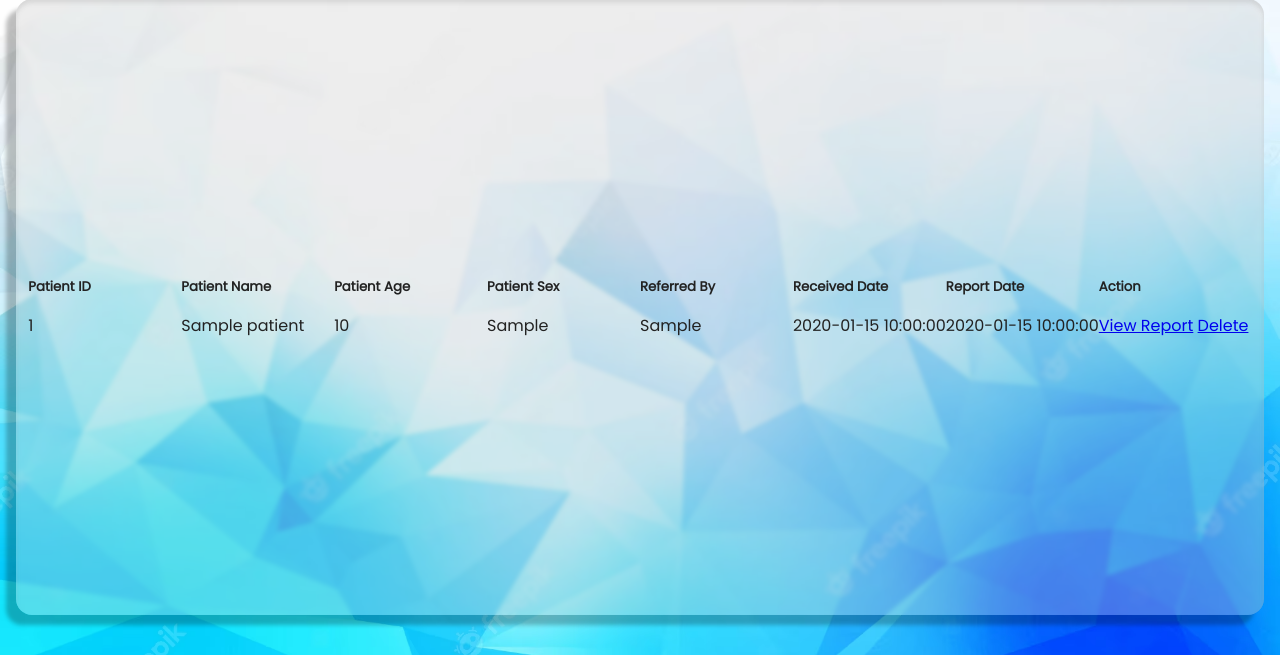
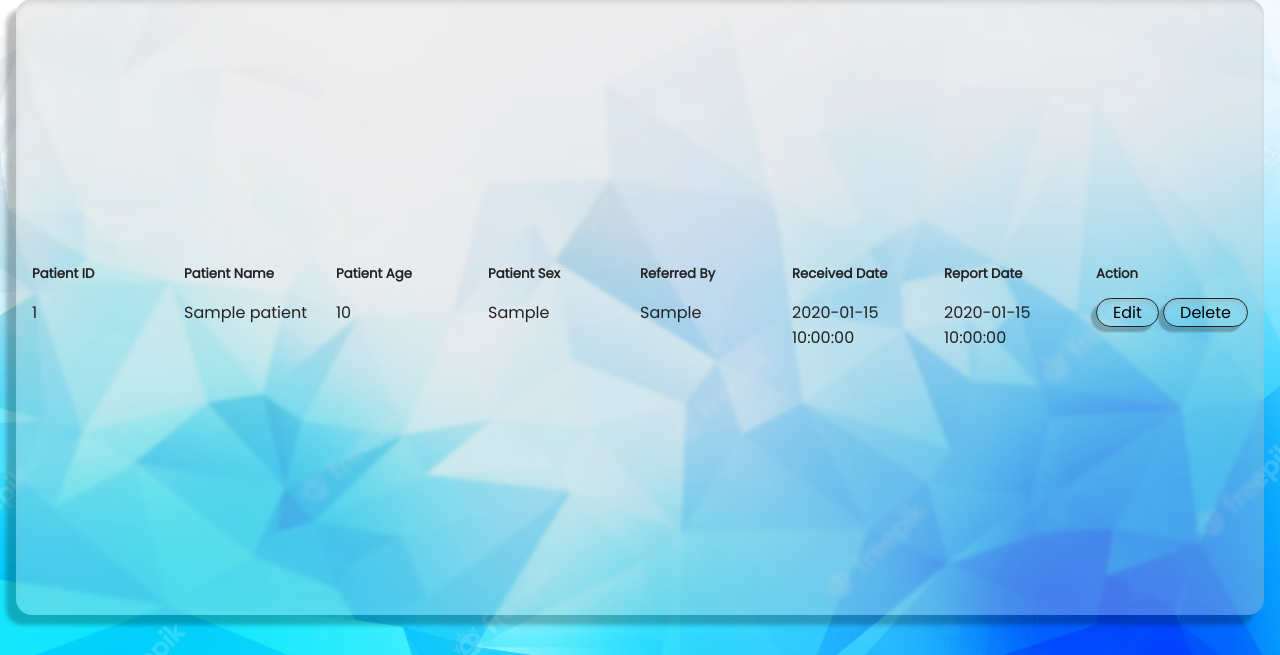
Before and after one commit to anishkn04/LabReport, a PHP site: page /php/viewreport.php in a window 1280 px wide. Shown: the part 145-800 px from the top of the page. Run offline with PHP 8.4, Linux system fonts and the light colour scheme; the visitor is signed in with stand-in values (Sample User, id 1); tables that the repository leaves empty or names only in its code hold one stand-in row (values such as "Sample post").

Commit message:
Added Specimen as option and changed delete/edit button in viewreport

```diff
--- a/css/viewreport.css
+++ b/css/viewreport.css
@@ -27,7 +27,18 @@ main{
 }
 
 .row{
+    margin: auto 1em;
     display: grid;
     grid-template-columns: repeat(8, 1fr);
     row-gap: 1em;
 }
+
+.table_link{
+    padding: 0.1em 1em;
+    color: black;
+    text-decoration: none;
+    border: 0.1px solid #222;
+    border-radius: 1em;
+    box-shadow: -5px 5px 2px rgba(0, 0, 0, 0.25), inset 0px 4px 4px rgba(150, 150, 150, 0.25);
+    backdrop-filter: blur(2px);
+}
--- a/php/delete.php
+++ b/php/delete.php
@@ -24,7 +24,7 @@ if(isset($_GET['report_id'])){
         die("Unable to delete data!");
     }else{
         echo("Deleted Succesfully!");
-        header("Location: ../index.php");
+        header("Location: ../php/viewreport.php");
     }
 }else{echo("Something went wrong!");}
 
--- a/php/viewreport.php
+++ b/php/viewreport.php
@@ -47,7 +47,7 @@
             <span><?php echo($row['received_on']); ?></span>
             <span><?php echo($row['report_on']); ?></span>
             <span>
-                <a class="table_link" href="../php/report.php?report_id=<?php echo($row['report_id']) ?>">View Report</a>
+                <a class="table_link" href="../php/report.php?report_id=<?php echo($row['report_id']) ?>">Edit</a>
                 <a class="table_link" href="../php/delete.php?report_id=<?php echo($row['report_id']) ?>">Delete</a>
             </span>
         <?php }
```
Also changed, not shown: php/newreport.php (+7 -4 lines), php/report.php (+6 -3 lines).
